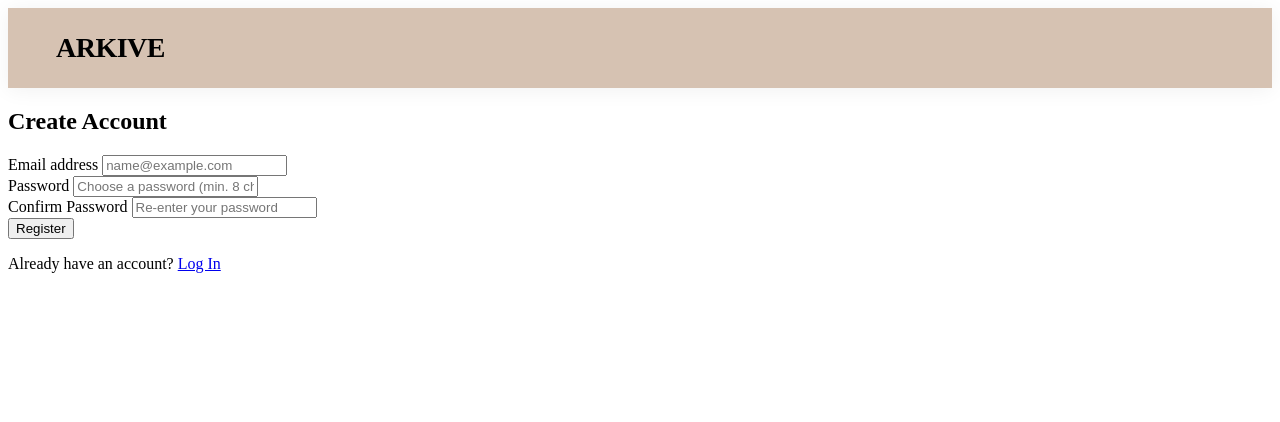
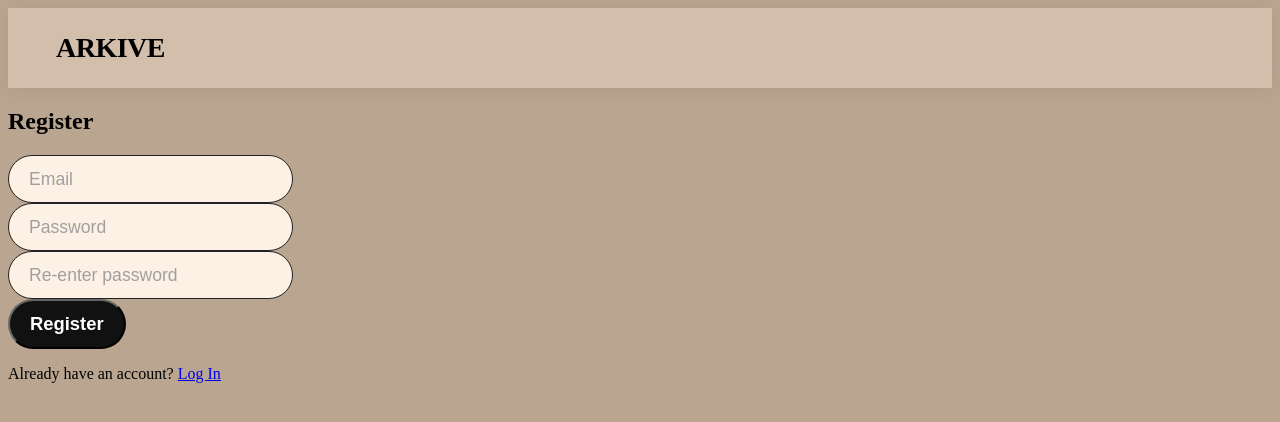
Before and after one commit to Deepika-Partha/ARKIVE, a SvelteKit app in the folder arkive/: page /registration in a window 1280 px wide. Shown: the top 422 px of the page. Built offline with nearby package versions, Linux system fonts and the light colour scheme.

Commit message:
UI updates for login and register

```diff
--- a/arkive/src/routes/login/+page.svelte
+++ b/arkive/src/routes/login/+page.svelte
@@ -29,6 +29,10 @@
 </script>
 
 <style>
+  :global(body) {
+    background: rgba(185,165,144,255);
+  }
+
   nav {
     background: rgba(212, 191, 174, 0.95);
     backdrop-filter: blur(20px);
@@ -57,6 +61,52 @@
     transform: translateY(-1px);
   }
 
+  /*login box*/
+  .card {
+    border-radius: 1.25rem;
+  }
+
+  /*email and password box*/
+  .form-control {
+    border-radius: 2rem;
+    border: 1.5px solid #222;
+    background: #fcf1e4; /* Very light orange */
+    box-shadow: none;
+    padding: 0.75rem 1.25rem;
+    font-size: 1.15rem;
+    color: #222;
+    transition: border-color 0.2s;
+  }
+
+  .form-control:focus {
+    border-color: #b97a56;
+    outline: none;
+    background: #f3dcc7;
+  }
+
+  .form-control::placeholder {
+    color: #a0a0a0;
+    opacity: 1;
+    font-size: 1.1rem;
+  }
+
+  /*login button*/
+  .btn-primary {
+    background: #111;
+    border-color: #111;
+    color: #fff;
+    border-radius: 2rem;
+    padding: 0.75rem 1.25rem;
+    font-size: 1.15rem;
+    font-weight: 600;
+    transition: background 0.2s, border-color 0.2s;
+  }
+  .btn-primary:hover, .btn-primary:focus {
+    background: #333;
+    border-color: #333;
+    color: #fff;
+  }
+
   @media (max-width: 768px) {
     nav {
       flex-direction: column;
@@ -75,21 +125,15 @@
     <div class="col-md-6 col-lg-5">
       <div class="card shadow-sm">
         <div class="card-body p-4">
-          <h2 class="card-title text-center mb-4">Welcome Back!</h2>
+          <h2 class="card-title text-center mb-4">Login</h2>
           <form on:submit|preventDefault={handleLogin}>
             <div class="mb-3">
-              <label for="email" class="form-label">Email address</label>
-              <input type="email" class="form-control" id="email" bind:value={email} required placeholder="name@example.com">
+              <input type="email" class="form-control" id="email" bind:value={email} required placeholder="Email">
             </div>
             <div class="mb-3">
-              <label for="password" class="form-label">Password</label>
-              <input type="password" class="form-control" id="password" bind:value={password} required placeholder="Enter your password">
+              <input type="password" class="form-control" id="password" bind:value={password} required placeholder="Password">
             </div>
-            <div class="mb-3 form-check"> #not implemented
-              <input type="checkbox" class="form-check-input" id="rememberMe">
-              <label class="form-check-label" for="rememberMe">Remember me</label>
-            </div>
-            <button type="submit" class="btn btn-primary w-100">Log In</button>
+            <button type="submit" class="btn btn-primary w-100">Login</button>
           </form>
           <hr>
           <p class="mt-3 text-center">
--- a/arkive/src/routes/registration/+page.svelte
+++ b/arkive/src/routes/registration/+page.svelte
@@ -34,6 +34,10 @@
 </script>
 
 <style>
+  :global(body) {
+    background: rgba(185,165,144,255);
+  }
+
   nav {
     background: rgba(212, 191, 174, 0.95);
     backdrop-filter: blur(20px);
@@ -61,8 +65,47 @@
     opacity: 0.8;
     transform: translateY(-1px);
   }
+  .card {
+    border-radius: 1.25rem;
+  }
 
+  .form-control {
+    border-radius: 2rem;
+    border: 1.5px solid #222;
+    background: #fcf1e4;
+    box-shadow: none;
+    padding: 0.75rem 1.25rem;
+    font-size: 1.15rem;
+    color: #222;
+    transition: border-color 0.2s;
+  }
 
+  .form-control:focus {
+    border-color: #b97a56;
+    outline: none;
+    background: #f3dcc7;
+  }
+
+  .form-control::placeholder {
+    color: #a0a0a0;
+    opacity: 1;
+    font-size: 1.1rem;
+  }
+  .btn-primary {
+    background: #111;
+    border-color: #111;
+    color: #fff;
+    border-radius: 2rem;
+    padding: 0.75rem 1.25rem;
+    font-size: 1.15rem;
+    font-weight: 600;
+    transition: background 0.2s, border-color 0.2s;
+  }
+  .btn-primary:hover, .btn-primary:focus {
+    background: #333;
+    border-color: #333;
+    color: #fff;
+  }
 </style>
 
 <!-- Top Navigation Bar -->
@@ -75,19 +118,16 @@
     <div class="col-md-6 col-lg-5">
       <div class="card shadow-sm">
         <div class="card-body p-4">
-          <h2 class="card-title text-center mb-4">Create Account</h2>
+          <h2 class="card-title text-center mb-4">Register</h2>
           <form on:submit|preventDefault={handleRegister}>
             <div class="mb-3">
-              <label for="email" class="form-label">Email address</label>
-              <input type="email" class="form-control" id="email" bind:value={email} required placeholder="name@example.com">
+              <input type="email" class="form-control" id="email" bind:value={email} required placeholder="Email">
             </div>
             <div class="mb-3">
-              <label for="password" class="form-label">Password</label>
-              <input type="password" class="form-control" id="password" bind:value={password} required minlength="5" placeholder="Choose a password (min. 8 characters)">
+              <input type="password" class="form-control" id="password" bind:value={password} required minlength="5" placeholder="Password">
             </div>
             <div class="mb-3">
-              <label for="confirmPassword" class="form-label">Confirm Password</label>
-              <input type="password" class="form-control" id="confirmPassword" bind:value={confirmPassword} required placeholder="Re-enter your password">
+              <input type="password" class="form-control" id="confirmPassword" bind:value={confirmPassword} required placeholder="Re-enter password">
             </div>
             <button type="submit" class="btn btn-primary w-100">Register</button>
           </form>
```
Also changed, not shown: 1 other file (tests, documents, lock files or other folders).
